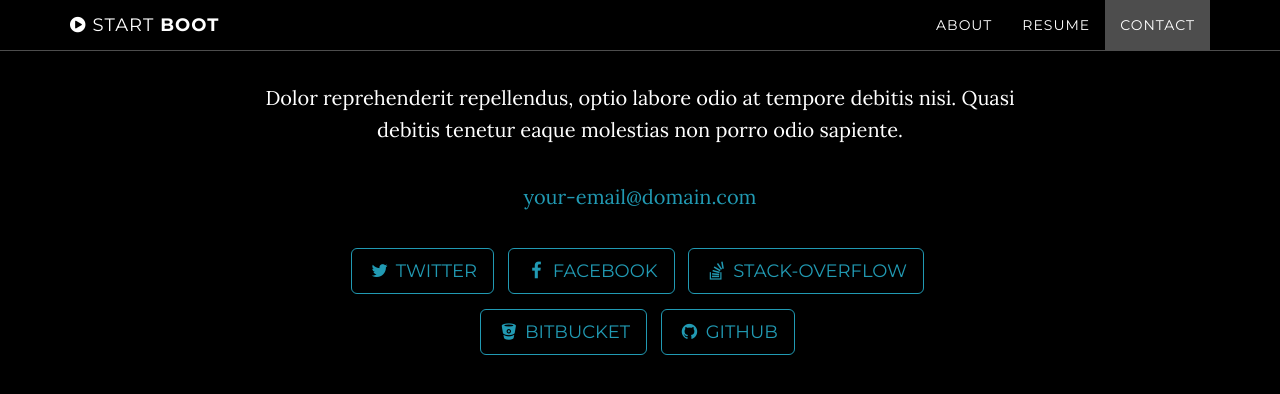
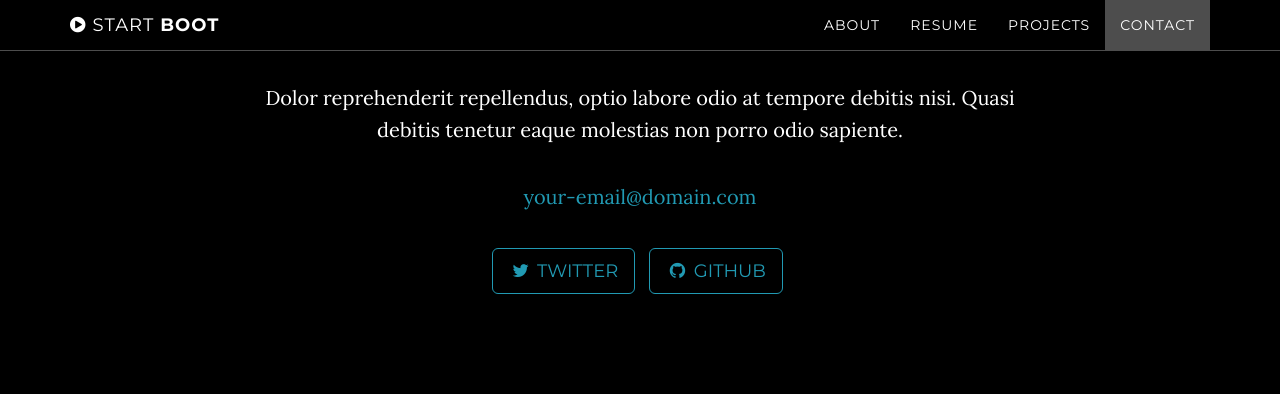
Before and after one commit to Crozza71/Crozza71.github.io, a Jekyll site: the page built from index.html, in a window 1280 px wide and 900 px high, scrolled down 2331 px. Shown: the top 394 px of the window. Built offline with Jekyll 4.4.1, drawn with Linux system fonts in a browser that asks for light colours.

Commit message:
test twitter/bitbucket

```diff
--- a/_config.yml
+++ b/_config.yml
@@ -16,12 +16,6 @@ footer: Your Website
 social:
   - title: twitter
     url: https://twitter.com/SBootstrap
-  - title: facebook
-    url:
-  - title: stack-overflow
-    url: http://stackoverflow.com/questions/tagged/jekyll
-  - title: bitbucket
-    url: http://bitbucket.org/jekyll
   - title: github
     url: https://github.com/IronSummitMedia/startbootstrap
 
--- a/_includes/nav.html
+++ b/_includes/nav.html
@@ -24,6 +24,10 @@
                         <a class="page-scroll" href="#download">Resume</a>
                     </li>
                     <li>
+                        <a class="page-scroll" href="#projects">Projects</a>
+                    </li>
+
+                    <li>
                         <a class="page-scroll" href="#contact">Contact</a>
                     </li>
                 </ul>
```
